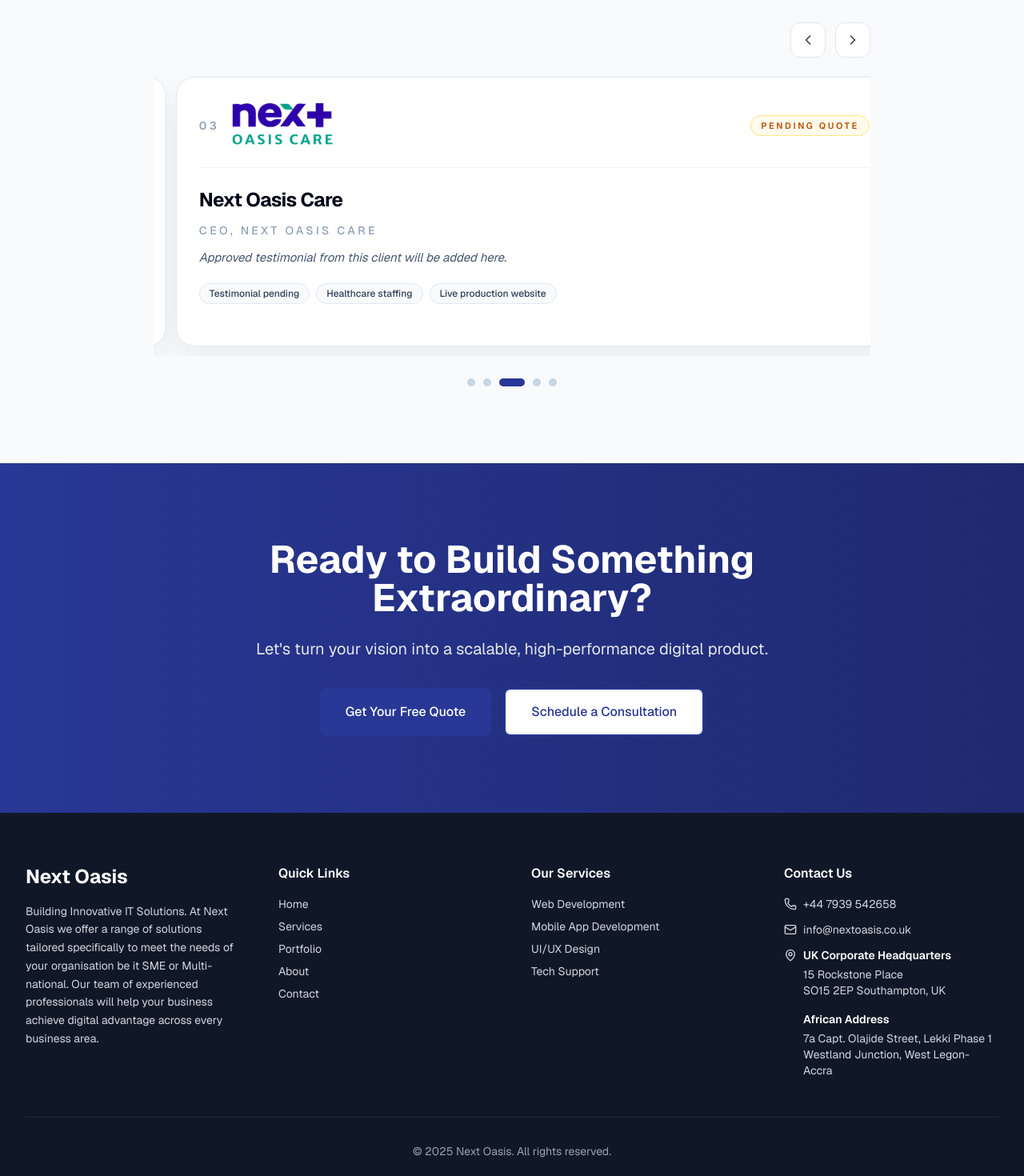
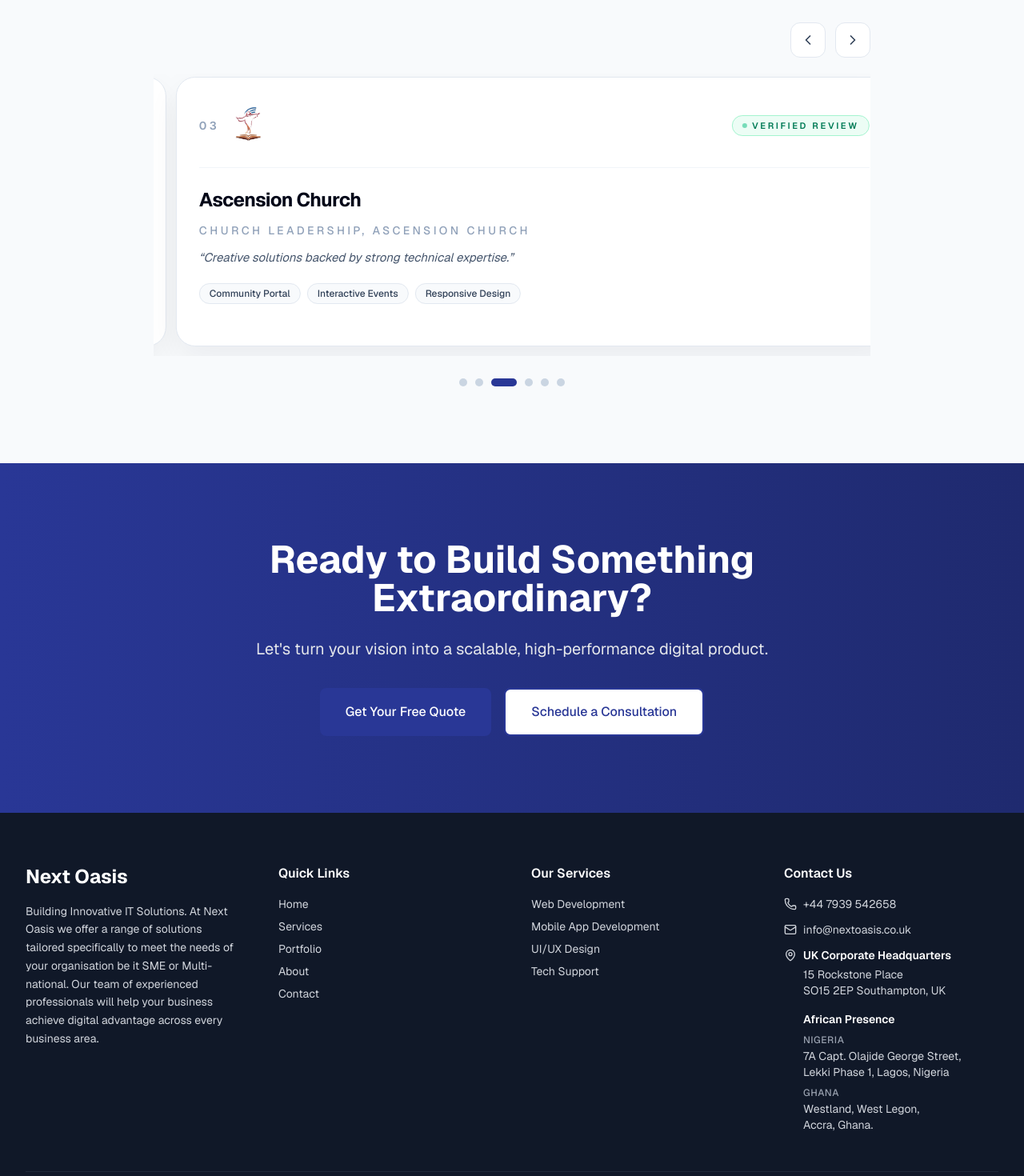
Before and after one commit to Noladmin/nextOasis, a Next.js app: page / in a window 1280 px wide. Shown: the part 5220-6690 px from the top of the page at 80% size. Built offline with nearby package versions, Linux system fonts and the light colour scheme.

Commit message:
feat: update African Presence locations and add verified client testimonials

```diff
--- a/app/contact/page.tsx
+++ b/app/contact/page.tsx
@@ -96,11 +96,23 @@
                         </p>
                       </div>
                       <div>
-                        <p className="font-semibold text-[#293796] text-sm uppercase tracking-wider mb-1">African Address</p>
-                        <p className="text-gray-600">
-                          7a Capt. Olajide Street, Lekki Phase 1<br />
-                          Westland Junction, West Legon-Accra
-                        </p>
+                        <p className="font-semibold text-[#293796] text-sm uppercase tracking-wider mb-1">African Presence</p>
+                        <div className="space-y-3 mt-2">
+                          <div>
+                            <p className="font-semibold text-gray-800 text-xs uppercase tracking-wider mb-0.5">Nigeria</p>
+                            <p className="text-gray-600">
+                              7A Capt. Olajide George Street<br />
+                              Lekki Phase 1, Lagos, Nigeria
+                            </p>
+                          </div>
+                          <div>
+                            <p className="font-semibold text-gray-800 text-xs uppercase tracking-wider mb-0.5">Ghana</p>
+                            <p className="text-gray-600">
+                              Westland, West Legon<br />
+                              Accra, Ghana.
+                            </p>
+                          </div>
+                        </div>
                       </div>
                     </div>
                   </div>
--- a/app/page.tsx
+++ b/app/page.tsx
@@ -33,39 +33,46 @@
 export default function Home() {
   const clientProof = [
     {
-      name: "South Town Catering Services",
+      name: "Baytown Energy",
+      logoSrc: "",
+      role: "Operations Director",
+      summary: "Exceptional service, flawless execution, and outstanding results.",
+      facts: ["Oil & Gas", "Enterprise Platform", "Process Automation"],
+    },
+    {
+      name: "South Town Place",
       logoSrc: "/assets/brands/SouthLogo.png",
       role: "CEO",
-      summary: "Approved testimonial from this client will be added here.",
-      facts: ["Testimonial pending", "Live customer project", "Payments integrated"],
+      summary: "A reliable tech partner that truly understands business growth.",
+      facts: ["Food E-commerce", "Payments Integrated", "Live Orders"],
+    },
+    {
+      name: "Ascension Church",
+      logoSrc: "/assets/brands/Ascension.webp",
+      role: "Church Leadership",
+      summary: "Creative solutions backed by strong technical expertise.",
+      facts: ["Community Portal", "Interactive Events", "Responsive Design"],
     },
     {
       name: "Tasty Bowls",
       logoSrc: "/assets/brands/TastyBowlsLogo.png",
-      role: "CEO",
-      summary: "Approved testimonial from this client will be added here.",
-      facts: ["Testimonial pending", "Real business client", "Live production website"],
+      role: "Founder",
+      summary: "Fast delivery, transparent communication, and top-quality work.",
+      facts: ["E-commerce", "SMS Integrations", "Interactive UI"],
     },
     {
       name: "Next Oasis Care",
       logoSrc: "/assets/brands/nextOasisCare.png",
-      role: "CEO",
-      summary: "Approved testimonial from this client will be added here.",
-      facts: ["Testimonial pending", "Healthcare staffing", "Live production website"],
+      role: "Managing Director",
+      summary: "Next Oasis consistently delivers beyond expectations.",
+      facts: ["Healthcare Staffing", "Live System", "Bespoke Portal"],
     },
     {
-      name: "Zebral Global Integrated Services",
-      logoSrc: "/assets/brands/Zebra.png",
-      role: "CEO",
-      summary: "Approved testimonial from this client will be added here.",
-      facts: ["Testimonial pending", "Corporate services", "Live production website"],
-    },
-    {
-      name: "Ascension Anglican Church, Houston TX",
-      logoSrc: "/assets/brands/Ascension.webp",
-      role: "Church Leadership",
-      summary: "Approved testimonial from this client will be added here.",
-      facts: ["Testimonial pending", "Church website", "Live production website"],
+      name: "Bukz Accounting Services",
+      logoSrc: "",
+      role: "Senior Partner",
+      summary: "Modern design, smooth functionality, and excellent support.",
+      facts: ["Accounting & Advisory", "Advisory Tools", "Ongoing Support"],
     },
   ];
 
@@ -360,7 +367,7 @@
                 Testimonials
               </h2>
               <p className="text-lg text-gray-600 max-w-3xl mx-auto">
-                Approved client testimonials will be added here. For now, this section is reserved for feedback from real businesses we have worked with.
+                Hear from the businesses and organizations we have helped succeed. We focus on delivering real value through technology.
               </p>
             </div>
           </AnimateOnScroll>
@@ -379,6 +386,7 @@
                           {String(clientProof.indexOf(client) + 1).padStart(2, "0")}
                         </span>
                         <div className="flex min-h-16 items-center">
+                          {client.logoSrc ? (
                             <Image
                               src={client.logoSrc}
                               alt={client.name}
@@ -386,10 +394,21 @@
                               height={68}
                               className="h-auto max-h-14 w-auto object-contain"
                             />
+                          ) : (
+                            <div className="flex items-center space-x-2">
+                              <div className="flex h-9 w-9 items-center justify-center rounded-lg bg-gradient-to-br from-[#293796] to-cyan-500 text-white font-bold text-base">
+                                {client.name.charAt(0)}
+                              </div>
+                              <span className="font-bold text-slate-800 tracking-tight text-base sm:text-lg">
+                                {client.name}
+                              </span>
+                            </div>
+                          )}
                         </div>
                       </div>
-                      <span className="rounded-full border border-amber-200 bg-amber-50 px-3 py-1 text-[11px] font-semibold uppercase tracking-[0.24em] text-amber-700">
-                        Pending quote
+                      <span className="rounded-full border border-emerald-200 bg-emerald-50 px-3 py-1 text-[11px] font-semibold uppercase tracking-[0.24em] text-emerald-700 flex items-center gap-1.5">
+                        <span className="h-1.5 w-1.5 rounded-full bg-emerald-500 animate-pulse"></span>
+                        Verified Review
                       </span>
                     </div>
 
@@ -401,7 +420,7 @@
                         {client.role}, {client.name}
                       </p>
                       <p className="text-sm italic leading-6 text-slate-600 sm:text-[15px]">
-                        {client.summary}
+                        “{client.summary}”
                       </p>
                     </div>
 
--- a/components/Footer.tsx
+++ b/components/Footer.tsx
@@ -103,9 +103,14 @@
                     <p>15 Rockstone Place</p>
                     <p>SO15 2EP Southampton, UK</p>
 
-                    <p className="font-semibold text-white mt-4 mb-1">African Address</p>
-                    <p>7a Capt. Olajide Street, Lekki Phase 1</p>
-                    <p>Westland Junction, West Legon-Accra</p>
+                    <p className="font-semibold text-white mt-4 mb-1">African Presence</p>
+                    <p className="font-medium text-gray-400 text-xs uppercase tracking-wider mt-2 mb-0.5">Nigeria</p>
+                    <p>7A Capt. Olajide George Street,</p>
+                    <p>Lekki Phase 1, Lagos, Nigeria</p>
+
+                    <p className="font-medium text-gray-400 text-xs uppercase tracking-wider mt-2 mb-0.5">Ghana</p>
+                    <p>Westland, West Legon,</p>
+                    <p>Accra, Ghana.</p>
                   </div>
                 </div>
               </li>
```
Lines whose indentation alone changed are shown as unchanged.
